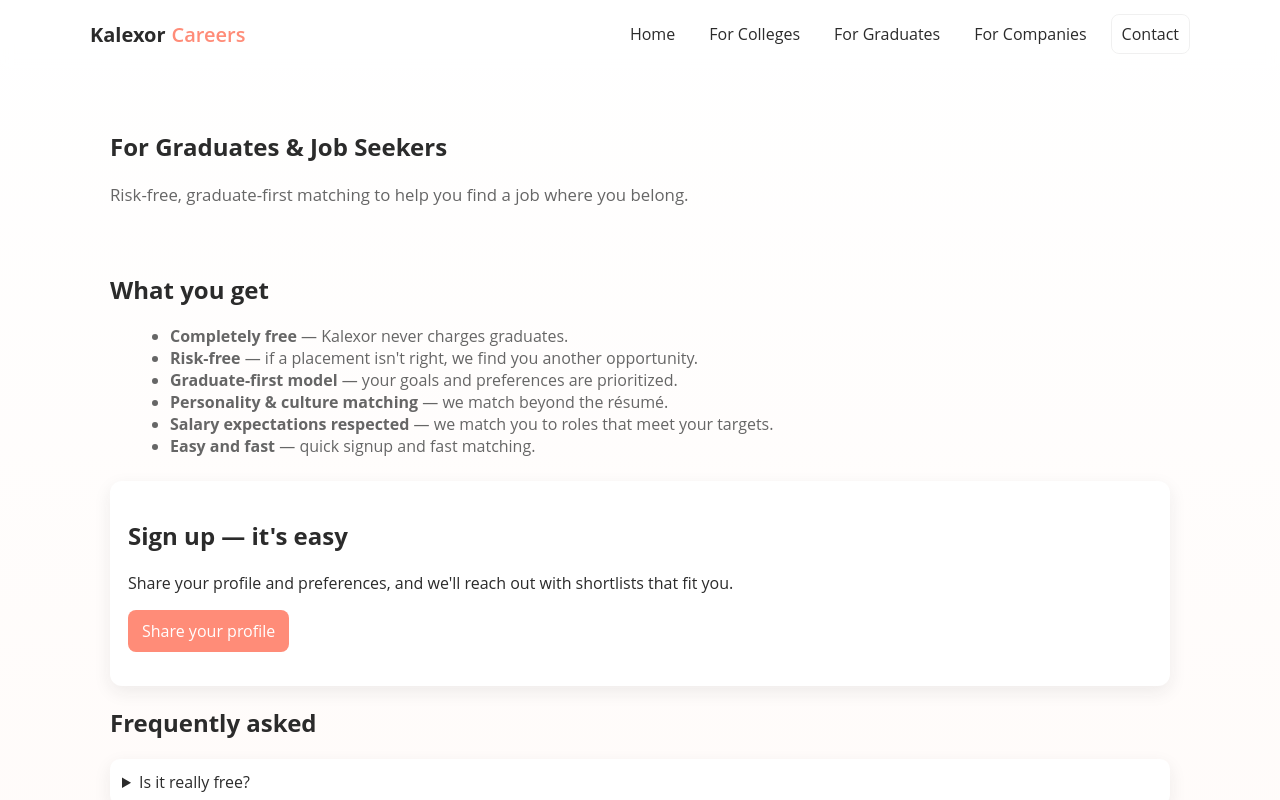
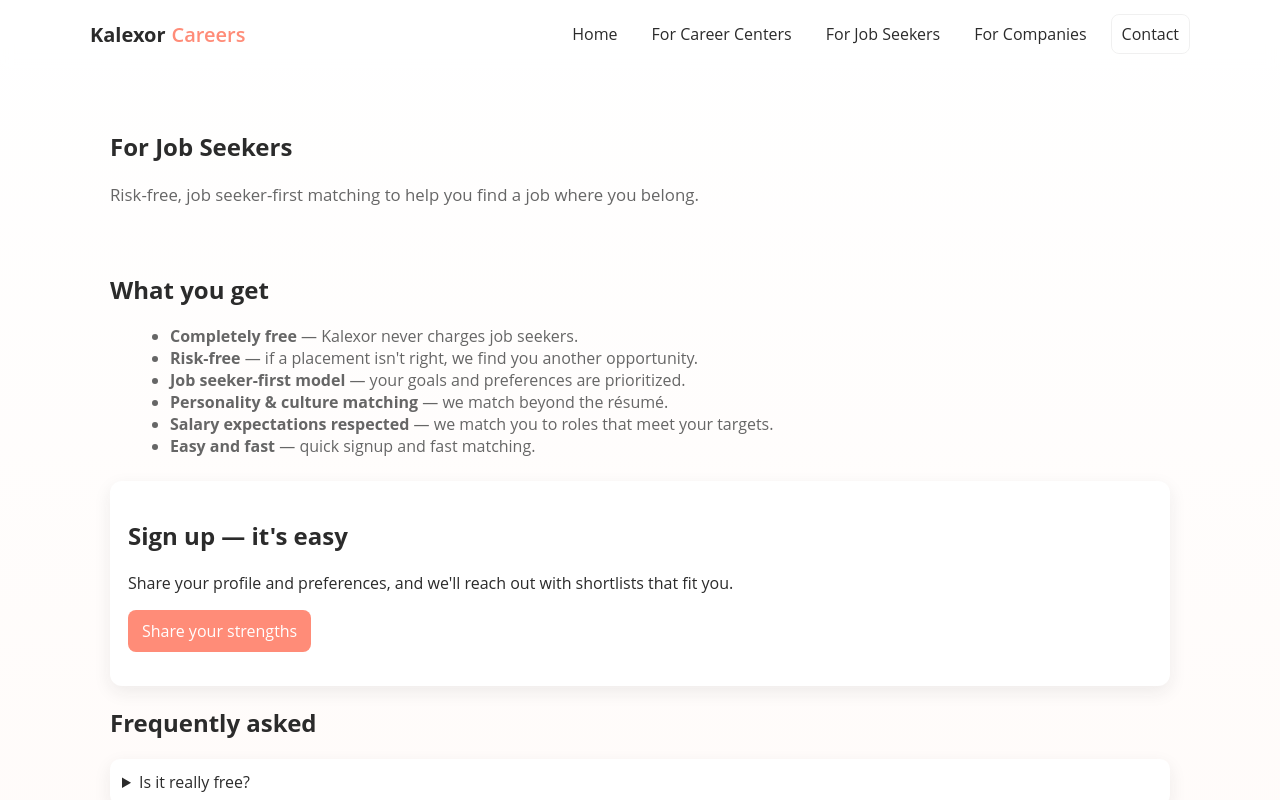
Before and after one commit to kalexorcareersllc/Website, a plain HTML site: page graduates.html in a window 1280 px wide. Shown: the top 800 px of the page. Drawn offline with Linux system fonts and the light colour scheme.

Commit message:
Update graduates.html

```diff
--- a/graduates.html
+++ b/graduates.html
@@ -3,7 +3,7 @@
 <head>
   <meta charset="utf-8" />
   <meta name="viewport" content="width=device-width,initial-scale=1" />
-  <title>Kalexor — For Graduates</title>
+  <title>Kalexor — For Job Seekers</title>
   <link rel="stylesheet" href="styles.css" />
 </head>
 <body>
@@ -12,8 +12,8 @@
       <a href="index.html" class="logo">Kalexor<span class="logo-sub">Careers</span></a>
       <nav class="nav">
         <a href="index.html">Home</a>
-        <a href="colleges.html">For Colleges</a>
-        <a href="graduates.html" aria-current="page">For Graduates</a>
+        <a href="colleges.html">For Career Centers</a>
+        <a href="graduates.html" aria-current="page">For Job Seekers</a>
         <a href="companies.html">For Companies</a>
         <a href="contact.html" class="btn btn-ghost">Contact</a>
       </nav>
@@ -23,16 +23,16 @@
 
   <main class="container">
     <section class="page-hero">
-      <h1>For Graduates & Job Seekers</h1>
-      <p class="lead">Risk-free, graduate-first matching to help you find a job where you belong.</p>
+      <h1>For Job Seekers</h1>
+      <p class="lead">Risk-free, job seeker-first matching to help you find a job where you belong.</p>
     </section>
 
     <section class="info">
       <h2>What you get</h2>
       <ul class="bullets">
-        <li><strong>Completely free</strong> — Kalexor never charges graduates.</li>
+        <li><strong>Completely free</strong> — Kalexor never charges job seekers.</li>
         <li><strong>Risk-free</strong> — if a placement isn't right, we find you another opportunity.</li>
-        <li><strong>Graduate-first model</strong> — your goals and preferences are prioritized.</li>
+        <li><strong>Job seeker-first model</strong> — your goals and preferences are prioritized.</li>
         <li><strong>Personality & culture matching</strong> — we match beyond the résumé.</li>
         <li><strong>Salary expectations respected</strong> — we match you to roles that meet your targets.</li>
         <li><strong>Easy and fast</strong> — quick signup and fast matching.</li>
@@ -42,12 +42,12 @@
     <section class="signup card">
       <h2>Sign up — it's easy</h2>
       <p>Share your profile and preferences, and we'll reach out with shortlists that fit you.</p>
-      <p><a href="contact.html" class="btn">Share your profile</a></p>
+      <p><a href="https://docs.google.com/forms/d/e/1FAIpQLSdLyq-oqS5138G99oWPYqZMgYTU2KqQf1ljgAp2rs3cUsPRug/viewform?usp=header" class="btn">Share your strengths</a></p>
     </section>
 
     <section class="faq">
       <h2>Frequently asked</h2>
-      <details><summary>Is it really free?</summary><p>Yes — graduates never pay to use Kalexor.</p></details>
+      <details><summary>Is it really free?</summary><p>Yes — Job seekers never pay to use Kalexor.</p></details>
       <details><summary>What if the job isn't right?</summary><p>We place you in a new opportunity as quickly as possible.</p></details>
       <details><summary>How long does matching take?</summary><p>We aim to provide suitable shortlists quickly; timeline varies by role and location.</p></details>
     </section>
```
